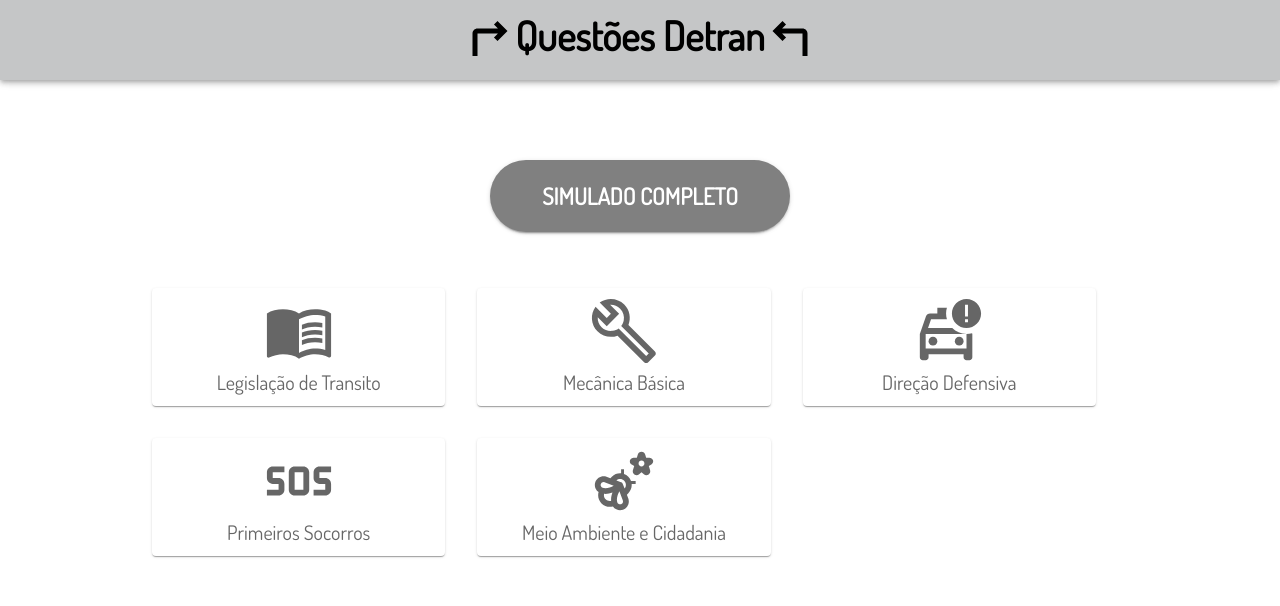
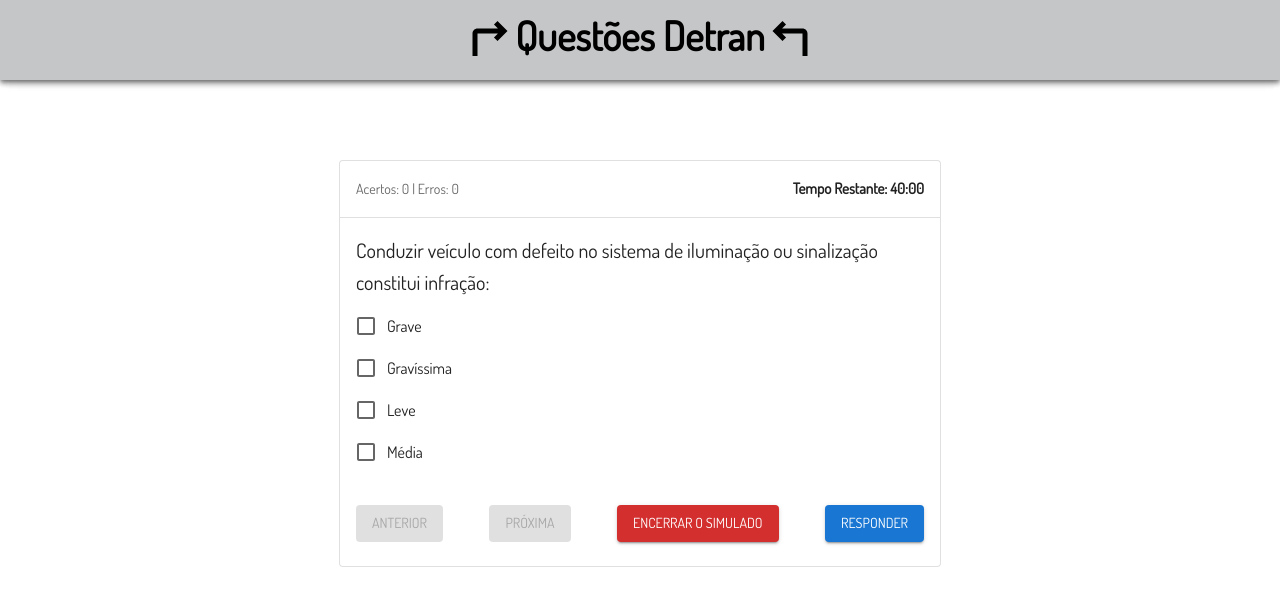
Before and after one commit to farsousa/teste-gh-pages, a React (Create React App) app: page / in a window 1280 px wide. Shown: the top 606 px of the page. Built offline with nearby package versions, Linux system fonts and the light colour scheme.

Commit message:
Alguns ajuste início de produção da tela simulado

```diff
--- a/src/App.tsx
+++ b/src/App.tsx
@@ -15,16 +15,16 @@
 import Toolbar from "@mui/material/Toolbar";
 import '@fontsource/dosis';
 
-import  {Tela_inicial}  from "./pages/Tela_inicial";
+import  Tela_simulado  from "./pages/Tela_simulado";
 
 const sm = 6;
 const md = 4;
 
-function App() {
+const App: React.FC = () => {
 
 
   return (
-    <Tela_inicial/>
+    <Tela_simulado/>
   );
 }
 
--- /dev/null
+++ b/src/components/Card_simulado.tsx
@@ -0,0 +1,123 @@
+import React, { useEffect, useState } from 'react';
+import { AppBar, Box, Toolbar, Typography, Card, CardContent, Grid, Button, Divider, FormGroup, FormControlLabel, Checkbox } from '@mui/material';
+import TurnRightIcon from '@mui/icons-material/TurnRight';
+import TurnLeftIcon from '@mui/icons-material/TurnLeft';
+
+
+
+const QuizCard: React.FC = () => {
+    const DefaultColor: string = "gray"
+  // Estado para controle do tempo
+  const [timeLeft, setTimeLeft] = useState<number>(2400); // 5 minutos em segundos
+  const [timerActive, setTimerActive] = useState<boolean>(false);
+
+  // Estados para controle das respostas
+  const [answered, setAnswered] = useState<boolean>(false);
+  const [correctAnswers, setCorrectAnswers] = useState<number>(0);
+  const [wrongAnswers, setWrongAnswers] = useState<number>(0);
+
+  // Efeito para controlar o temporizador
+  useEffect(() => {
+    let interval: NodeJS.Timeout | undefined;
+    if (timerActive && timeLeft > 0) {
+      interval = setInterval(() => {
+        setTimeLeft((prevTime) => prevTime - 1);
+      }, 1000);
+    } else if (timeLeft === 0) {
+      clearInterval(interval!);
+      setTimerActive(false);
+      // Aqui você pode adicionar lógica para lidar com o término do tempo, se necessário
+    }
+    return () => {
+      if (interval) clearInterval(interval);
+    };
+  }, [timerActive, timeLeft]);
+
+  // Função para lidar com a seleção de uma resposta
+  const handleAnswer = (isCorrect: boolean) => {
+    if (!answered) {
+      setAnswered(true);
+      if (isCorrect) {
+        setCorrectAnswers((prevCount) => prevCount + 1);
+      } else {
+        setWrongAnswers((prevCount) => prevCount + 1);
+      }
+    }
+  };
+
+  // Função para navegar para a próxima pergunta
+  const goToNextQuestion = () => {
+    // Lógica para ir para a próxima pergunta
+    setAnswered(false); // Reset da flag de resposta
+  };
+
+  // Componente do Card de Pergunta
+  return (
+    <Card variant="outlined" sx={{ minWidth: 400, maxWidth: 600, margin: 'auto', marginTop: 20 }}>
+      {/* Cabeçalho com temporizador e contagem de respostas */}
+      <CardContent>
+          <Box sx={{display:'flex', justifyContent:'space-between', alignItems:'center'}}>
+            <Typography variant="body2" color="textSecondary">Acertos: {correctAnswers} | Erros: {wrongAnswers}</Typography>
+            <Typography variant="h6" sx={{fontWeight:'bold', fontSize:15}}>Tempo Restante: {Math.floor(timeLeft / 60)}:{('0' + (timeLeft % 60)).slice(-2)}</Typography>
+
+          </Box>
+          {/* Adicione outros elementos necessários no cabeçalho aqui */}
+
+      </CardContent>
+
+      <Divider />
+
+      {/* Conteúdo da pergunta e opções de resposta */}
+      <CardContent>
+        <Typography variant="h6" gutterBottom>Conduzir veículo com defeito no sistema de iluminação ou sinalização constitui infração:</Typography>
+        <FormGroup>
+            <FormControlLabel control={<Checkbox/>} label="Grave" />
+            <FormControlLabel control={<Checkbox/>} label="Gravíssima" />
+            <FormControlLabel control={<Checkbox/>} label="Leve" />
+            <FormControlLabel control={<Checkbox/>} label="Média" />
+        </FormGroup>
+      </CardContent>
+
+      {/* Rodapé com botões de navegação e responder */}
+      <CardContent>
+        <Grid container justifyContent="space-between">
+          <Button variant="contained" disabled>Anterior</Button>
+          <Button variant="contained" onClick={goToNextQuestion} disabled={!answered}>Próxima</Button>
+          <Button variant="contained" color="error">Encerrar o Simulado</Button>
+          <Button variant="contained" onClick={() => handleAnswer(true)}>Responder</Button>
+        </Grid>
+      </CardContent>
+    </Card>
+  );
+};
+
+const Tela_simulado: React.FC = () => {
+  return (
+    <Box
+      className="body"
+      sx={{
+        display: "flex",
+        flexDirection: "column",
+        justifyContent: "center",
+        alignItems: "center",
+        width: "100vw",
+        height: "100vh",
+      }}
+    >
+      <AppBar sx={{ backgroundColor: "#c5c6c7", height: 80, pb: 3, pt: 0.5 }}>
+        <Toolbar sx={{ display: 'flex', justifyContent: 'center', alignItems: 'center', height: '100%' }}>
+          <Typography variant="h5" component="div" sx={{ fontWeight: 900, fontSize: 40, color: "black", display: 'flex', alignItems: 'center' }}>
+            <TurnRightIcon sx={{ fontSize: 60 }} />
+            Questões Detran
+            <TurnLeftIcon sx={{ fontSize: 60 }} />
+          </Typography>
+        </Toolbar>
+      </AppBar>
+
+      {/* Renderizando o QuizCard */}
+      <QuizCard />
+    </Box>
+  );
+};
+
+export default Tela_simulado;
--- a/src/pages/Tela_simulado.tsx
+++ b/src/pages/Tela_simulado.tsx
@@ -1,7 +1,40 @@
-export const Tela_simulado = () => {
+import AppBar from "@mui/material/AppBar";
+import Box from "@mui/material/Box";
+import Toolbar from "@mui/material/Toolbar";
+import Typography from "@mui/material/Typography";
+import TurnRightIcon from "@mui/icons-material/TurnRight";
+import TurnLeftIcon from "@mui/icons-material/TurnLeft";
+import Card_simulado from '../components/Card_simulado'
 
+ const Tela_simulado: React.FC = () => {
 
     return (
-        <div></div>
+        <Box
+    className="body"
+    sx={{
+      display: "flex",
+      flexDirection: "column",
+      justifyContent: "center",
+      alignItems: "center",
+      width: "100vw",
+      height: "100vh",
+    }}
+  >
+    <AppBar sx={{ backgroundColor: "#c5c6c7", height: 80, pb:3,pt:0.5 }}>
+      <Toolbar sx={{ display: 'flex', justifyContent: 'center', alignItems: 'center', height: '100%' }}>
+        <Typography variant="h5" component="div" sx={{fontWeight:900,fontSize: 40, color:"black", display: 'flex', alignItems: 'center'}}>
+          <TurnRightIcon sx={{ fontSize: 60 }} />
+
+           Questões Detran
+          <TurnLeftIcon sx={{ fontSize: 60 }} />
+
+        </Typography>
+      </Toolbar>
+    </AppBar>
+
+    <Card_simulado/>
+
+    </Box>
     );
-}
+};
+export default Tela_simulado
```
